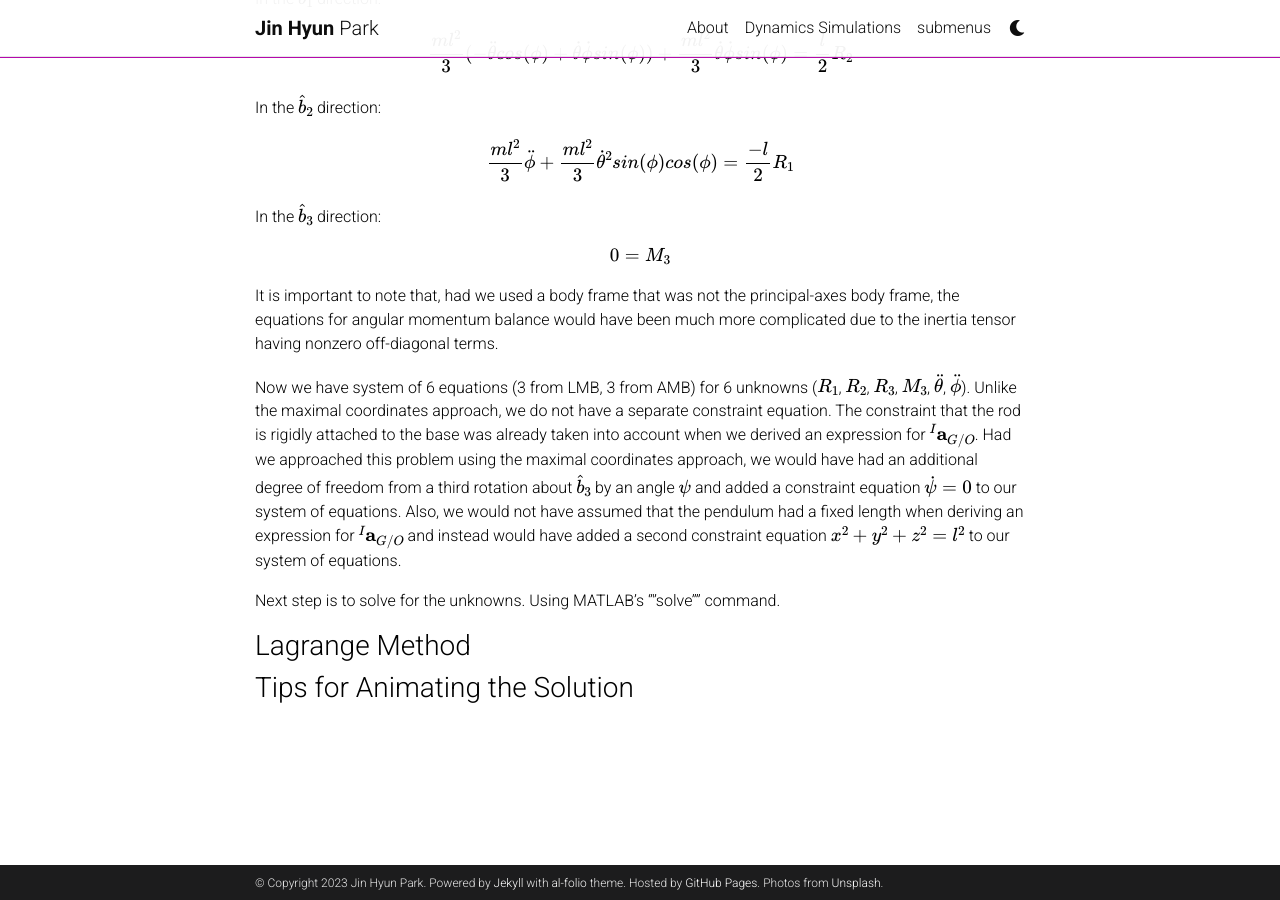
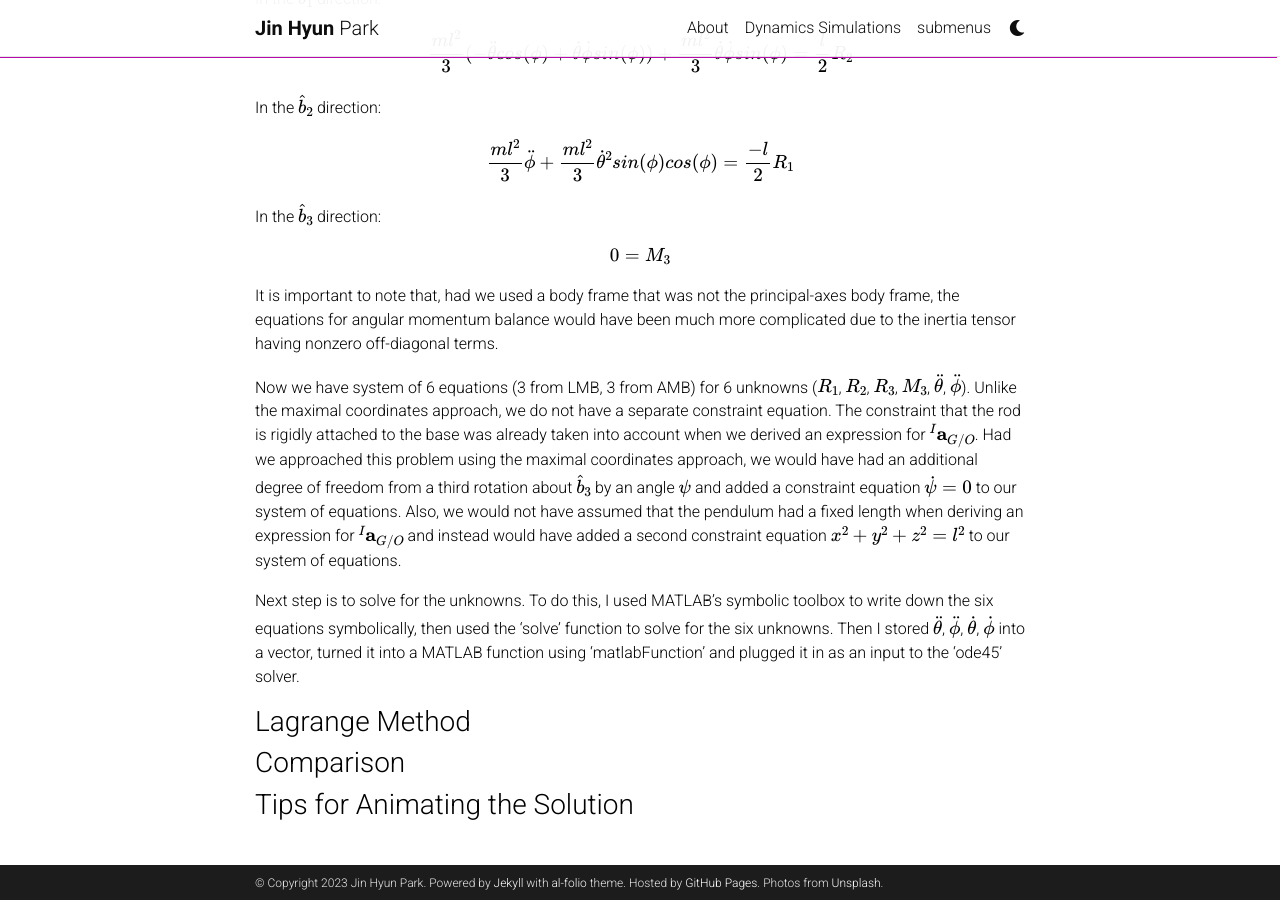
Before and after one commit to jinhyunpark2459/jinhyunpark2459.github.io, a Jekyll site: the page built from _projects/single_pendulum.md, in a window 1280 px wide and 900 px high, scrolled down 4767 px. Built offline with Jekyll 4.4.1, drawn with Linux system fonts in a browser that asks for light colours; full-size pictures stand in for the smaller copies a plugin makes; comment, search, counter and statistics services are not loaded; a style sheet for code colours, icons or effects is not loaded.

Commit message:
Update single_pendulum.md

```diff
--- a/_projects/single_pendulum.md
+++ b/_projects/single_pendulum.md
@@ -191,8 +191,12 @@ It is important to note that, had we used a body frame that was not the principa
 
 Now we have system of 6 equations (3 from LMB, 3 from AMB) for 6 unknowns ($$R_1$$, $$R_2$$, $$R_3$$, $$M_3$$, $$\ddot{\theta}$$, $$\ddot{\phi}$$). Unlike the maximal coordinates approach, we do not have a separate constraint equation. The constraint that the rod is rigidly attached to the base was already taken into account when we derived an expression for $${}^I\mathbf{a}_{G/O}$$. Had we approached this problem using the maximal coordinates approach, we would have had an additional degree of freedom from a third rotation about $$\hat{b}_3$$ by an angle $$\psi$$ and added a constraint equation $$\dot{\psi}=0$$ to our system of equations. Also, we would not have assumed that the pendulum had a fixed length when deriving an expression for $${}^I\mathbf{a}_{G/O}$$ and instead would have added a second constraint equation $$x^2+y^2+z^2=l^2$$ to our system of equations.
 
-Next step is to solve for the unknowns. Using MATLAB's ''''solve'''' command.
+Next step is to solve for the unknowns. To do this, I used MATLAB's symbolic toolbox to write down the six equations symbolically, then used the 'solve' function to solve for the six unknowns. Then I stored $$\ddot{\theta}$$, $$\ddot{\phi}$$, $$\dot{\theta}$$, $$\dot{\phi}$$ into a vector, turned it into a MATLAB function using 'matlabFunction' and plugged it in as an input to the 'ode45' solver.
 
 ### Lagrange Method
 
+
+### Comparison
+
+
 ### Tips for Animating the Solution
```
